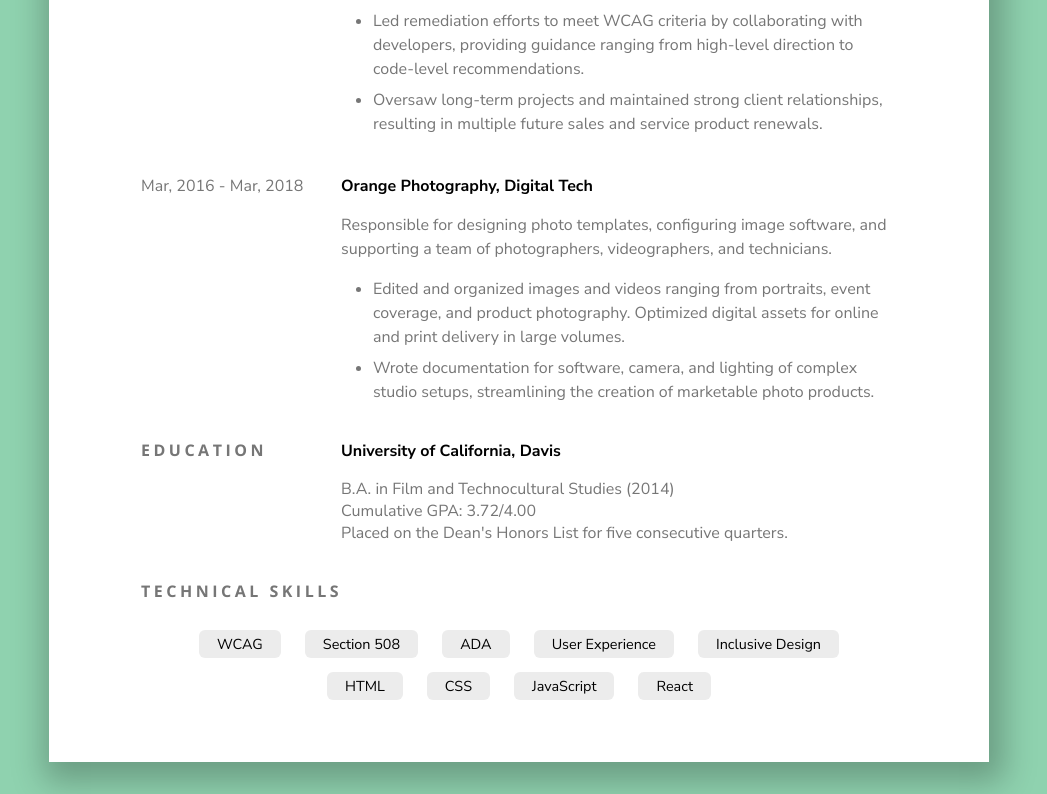
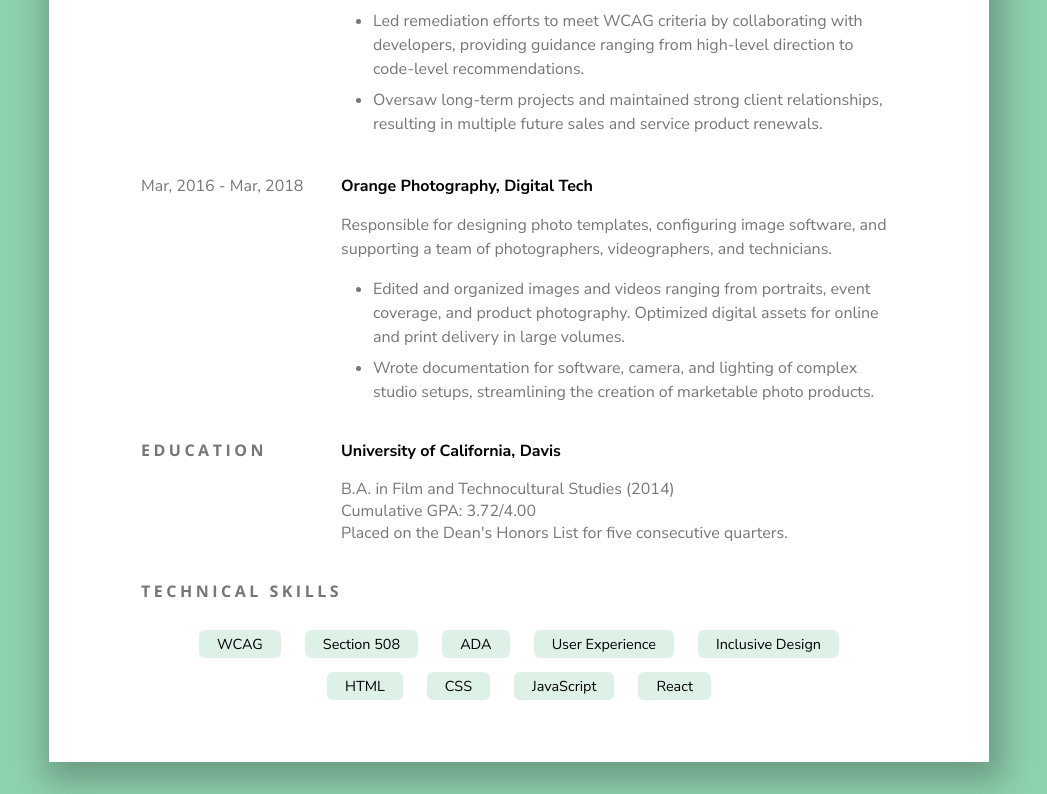
Before and after one commit to jamesthomasdavey/photography, a React (Create React App) app: page /resume in a window 1280 px wide. Shown: the part 648-1442 px from the top of the page, without its empty margins (121-1168 px from the left). Built offline with nearby package versions, Linux system fonts and the light colour scheme.

Commit message:
change color of tags

```diff
--- a/src/components/pages/Resume/Resume.module.css
+++ b/src/components/pages/Resume/Resume.module.css
@@ -163,7 +163,7 @@ html {
 .skillsList > li {
   color: var(--black);
   display: inline-block;
-  background-color: #ececec;
+  background-color: #ddf1e7;
   padding: 4px 18px;
   margin-left: 12px;
   margin-right: 12px;
```
